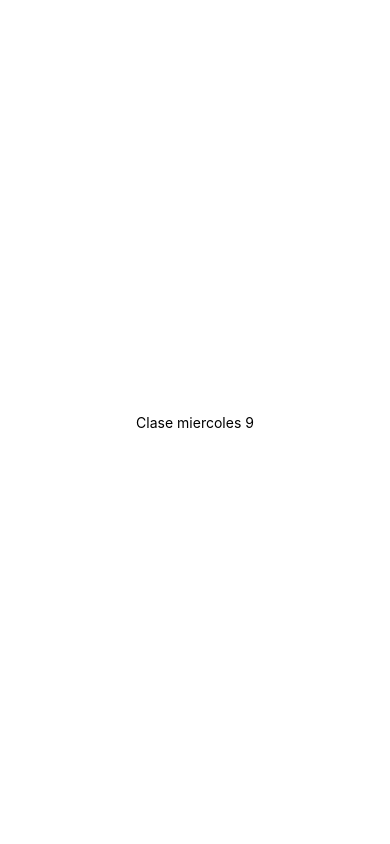
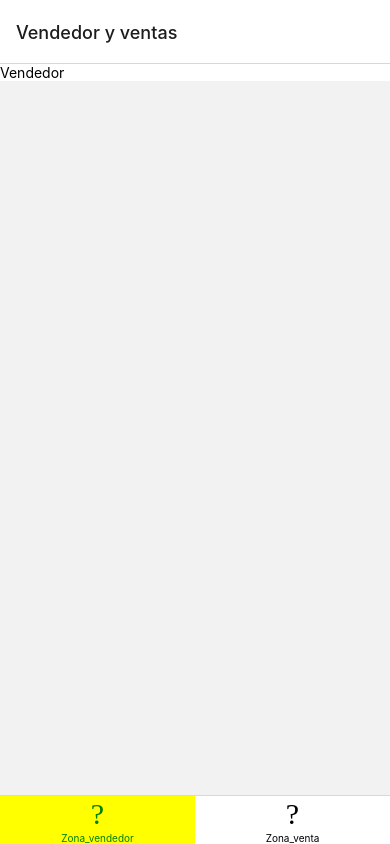
Before and after one commit to hervis30/claseMiercoles9, a React Native app: screen /home in a window 390 px wide. Built offline with nearby package versions, Linux system fonts and the light colour scheme.

Commit message:
se sube primera version del proyecto

```diff
--- a/App.js
+++ b/App.js
@@ -1,20 +1,28 @@
-import { StatusBar } from 'expo-status-bar';
-import { StyleSheet, Text, View } from 'react-native';
+import { StyleSheet, Text, View } from "react-native";
+import { NavigationContainer } from "@react-navigation/native";
+import { createNativeStackNavigator } from "@react-navigation/native-stack";
+import Home from "./assets/component/Home";
 
+const stack = createNativeStackNavigator();
 export default function App() {
   return (
-    <View style={styles.container}>
-      <Text>Clase miercoles 9</Text>
-      <StatusBar style="auto" />
-    </View>
+    <NavigationContainer>
+      <stack.Navigator>
+        <stack.Screen
+          name="home"
+          component={Home}
+          options={{ title: "Vendedor y ventas" }}
+        />
+      </stack.Navigator>
+    </NavigationContainer>
   );
 }
 
 const styles = StyleSheet.create({
   container: {
     flex: 1,
-    backgroundColor: '#fff',
-    alignItems: 'center',
-    justifyContent: 'center',
+    backgroundColor: "#fff",
+    alignItems: "center",
+    justifyContent: "center",
   },
 });
--- /dev/null
+++ b/assets/Styles/Style.js
@@ -0,0 +1,12 @@
+import { StyleSheet } from "react-native";
+
+const styles = StyleSheet.create({
+  container: {
+    flex: 1,
+    backgroundColor: "#fff",
+    alignItems: "center",
+    justifyContent: "center",
+  },
+});
+
+export { styles };
--- /dev/null
+++ b/assets/component/Home.jsx
@@ -0,0 +1,46 @@
+import { Text, View } from 'react-native'
+import React, { Component } from 'react';
+import {styles} from '../Styles/Style';
+import { createBottomTabNavigator } from '@react-navigation/bottom-tabs';
+import Vendedor from './Vendedor';
+import {Ionicons} from '@expo/vector-icons';
+import Venta from './Venta';
+
+
+
+
+const Tab = createBottomTabNavigator();
+
+
+const Home = () => {
+  return (
+ <Tab.Navigator
+ initialRouteName='Vendedor'
+ screenOptions={{
+     tabBarActiveTintColor:'green',
+     tabBarActiveBackgroundColor:'yellow',
+     tabBarInactiveTintColor:'black',
+     headerShown:false
+  }
+ }
+ >
+  <Tab.Screen name='Vendedor' component={Vendedor} options={{
+    //tabBarStyle:{display:'none'},
+    title:'Zona_vendedor',tabBarIcon:({color,size})=>(
+      <Ionicons name='vendedor' color={color} size={30}/>
+    )
+  }}
+  />
+
+    <Tab.Screen name='Venta' component={Venta} options={{
+    title:'Zona_venta',tabBarIcon:({color,size})=>(
+      <Ionicons name='sell' color={color} size={30}/>
+    )
+  }}
+  />
+
+ </Tab.Navigator>
+  )
+}
+
+export default Home
--- /dev/null
+++ b/assets/component/Vendedor.jsx
@@ -0,0 +1,13 @@
+import { View, Text } from 'react-native'
+import React from 'react'
+import {styles} from '../Styles/Style';
+
+const Vendedor = () => {
+  return (
+    <View>
+      <Text style={styles.container}>Vendedor</Text>
+    </View>
+  )
+}
+
+export default Vendedor
--- /dev/null
+++ b/assets/component/Venta.jsx
@@ -0,0 +1,13 @@
+import { View, Text } from 'react-native'
+import React from 'react'
+import {styles} from '../Styles/Style';
+
+const Venta = () => {
+  return (
+    <View>
+      <Text style={styles.container}>Venta</Text>
+    </View>
+  )
+}
+
+export default Venta
```
Also changed, not shown: package.json (+8 -3 lines), 1 other file (tests, documents, lock files or other folders).
